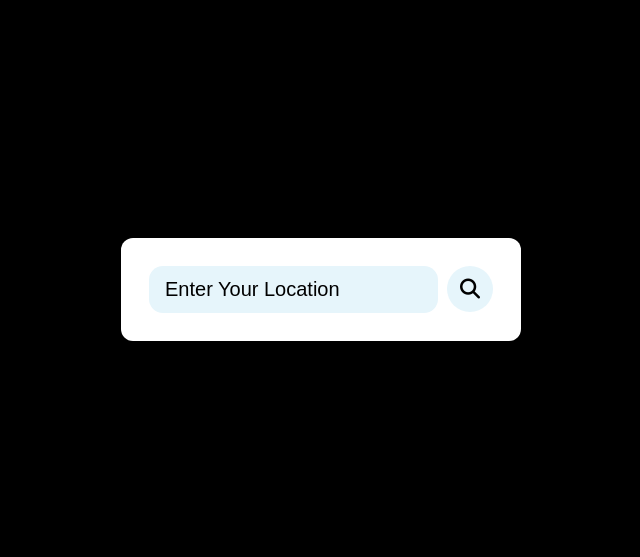
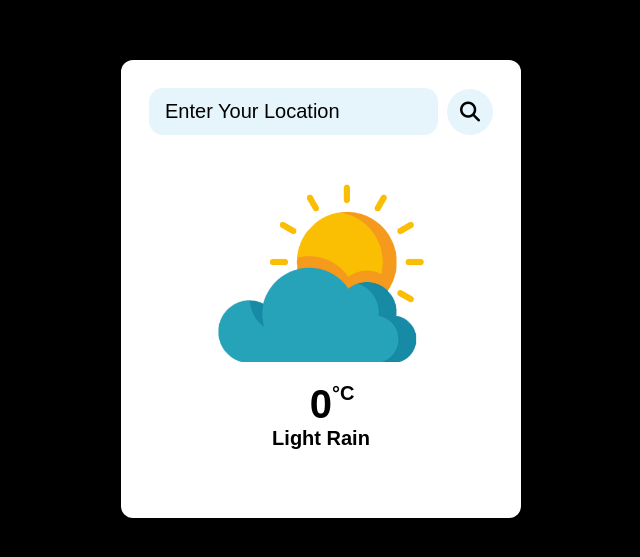
Before and after one commit to nasimhossain1/weather-app, a plain HTML site: page index.html in a window 1280 px wide. Shown: the part 111-668 px from the top of the page, without its empty margins (319-959 px from the left). Drawn offline with Linux system fonts and the light colour scheme.

Commit message:
weather box edit

```diff
--- a/index.html
+++ b/index.html
@@ -15,9 +15,17 @@
                 <button class="fa-solid fa-magnifying-glass"></button>
             </div>
         </div>
+     <div class="weather-body">
+        <img src="images/cloud.png" alt="Weather-Image" class="weather-img">
+
+        <div class="weather-box">
+            <p class="temperature">0<sup>°C</sup></p>
+            <p class="description">Light Rain</p>
+        </div>
+     </div>
 
     </div>
-    <div class="weather-body"></div>
+
 <script src="script.js"></script>
 <script src="https://kit.fontawesome.com/cfd664225d.js" crossorigin="anonymous"></script>
 </body>
--- a/style.css
+++ b/style.css
@@ -51,3 +51,37 @@ body{
     color: #fff;
     background-color: #ababab;
 }
+
+.weather-body{
+    display: flex;
+    justify-content: center;
+    align-items: center;
+    flex-direction: column;
+    margin-block: 20px;
+}
+.weather-body img{
+    width: 60%;
+}
+
+.weather-box{
+    margin-block: 20px;
+    text-align: center;
+}
+
+.weather-box .temperature{
+    font-size: 40px;
+    font-weight: 800;
+    position: relative;
+}
+
+.weather-box .temperature sup{
+    font-size: 20px;
+    position: absolute;
+    font-weight: 600;
+}
+
+.weather-box .description{
+    font-size: 20px;
+    font-weight: 700;
+    text-transform: capitalize;
+}
```
Also changed, not shown: images/404.png (added), images/clear.png (added), images/cloud.png (added), images/mist.png (added), images/rain.png (added), images/snow.png (added).
